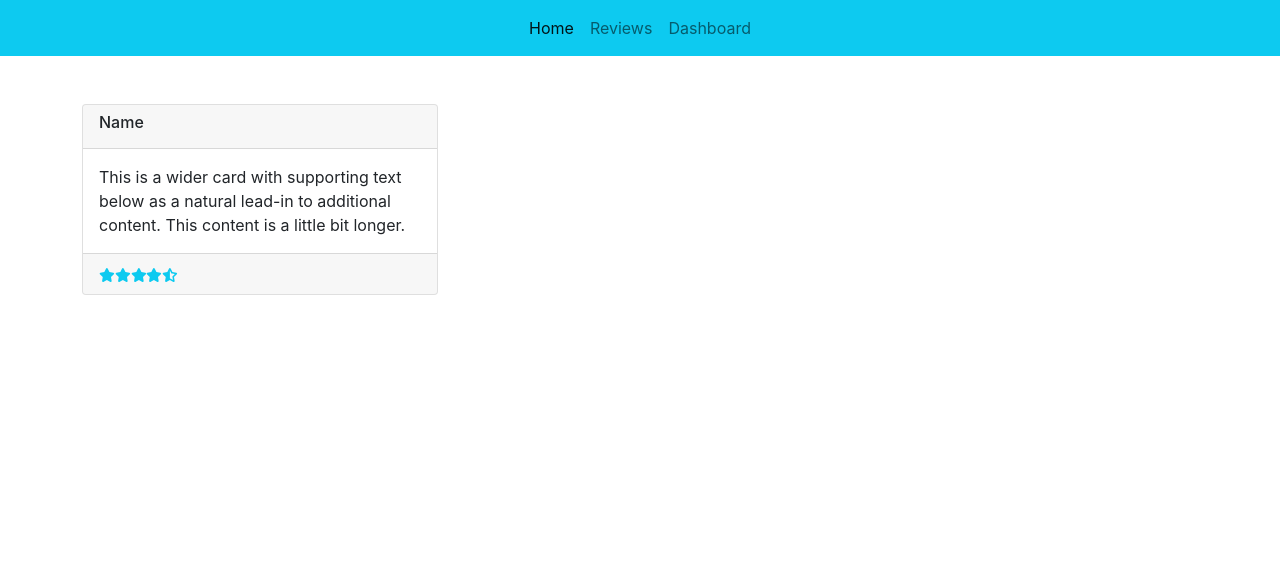
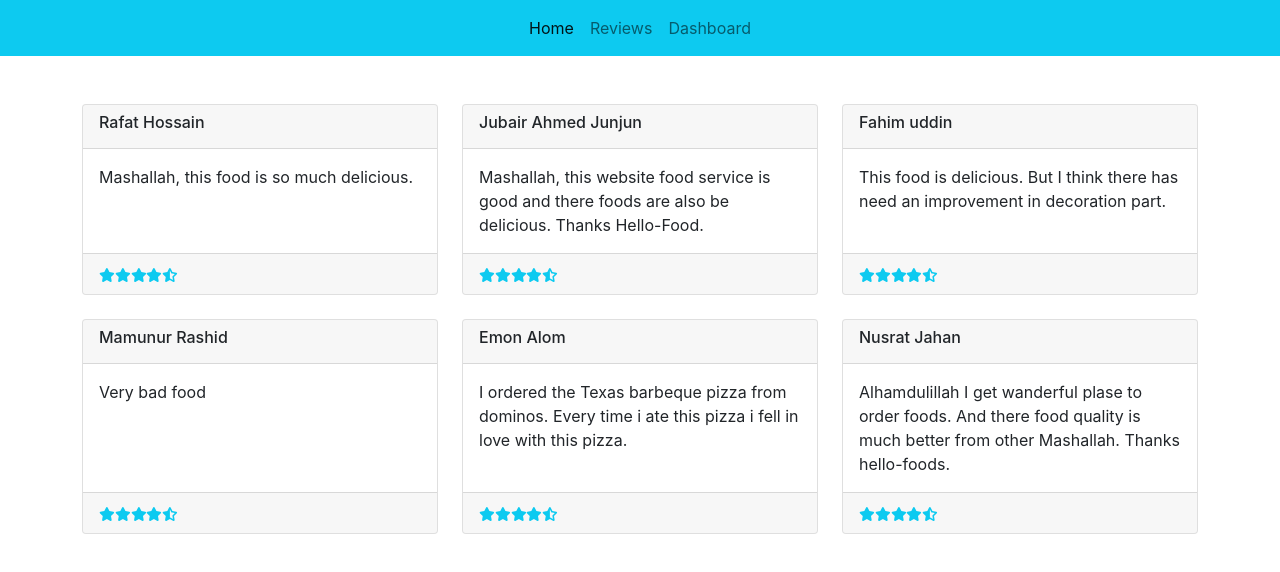
Before and after one commit to Rafat-Web-Developer/hello-foods, a React (Create React App) app: page /reviews in a window 1280 px wide. Shown: the top 572 px of the page. Built offline with nearby package versions, Linux system fonts and the light colour scheme.

Commit message:
Add reviews functionality to show all reviews

```diff
--- /dev/null
+++ b/src/components/Review/Review.js
@@ -0,0 +1,45 @@
+import React from "react";
+import { FontAwesomeIcon } from "@fortawesome/react-fontawesome";
+import { faStar, faStarHalfAlt } from "@fortawesome/free-solid-svg-icons";
+
+const Review = ({ review }) => {
+  const { name, description } = review;
+  return (
+    <div class="col">
+      <div class="card h-100">
+        <div className="card-header">
+          <h6>{name}</h6>
+        </div>
+        <div class="card-body">
+          <p class="card-text">{description}</p>
+        </div>
+        <div class="card-footer">
+          <small class="text-muted">
+            <FontAwesomeIcon
+              icon={faStar}
+              className="text-info"
+            ></FontAwesomeIcon>
+            <FontAwesomeIcon
+              icon={faStar}
+              className="text-info"
+            ></FontAwesomeIcon>
+            <FontAwesomeIcon
+              icon={faStar}
+              className="text-info"
+            ></FontAwesomeIcon>
+            <FontAwesomeIcon
+              icon={faStar}
+              className="text-info"
+            ></FontAwesomeIcon>
+            <FontAwesomeIcon
+              icon={faStarHalfAlt}
+              className="text-info"
+            ></FontAwesomeIcon>
+          </small>
+        </div>
+      </div>
+    </div>
+  );
+};
+
+export default Review;
--- a/src/components/Reviews/Reviews.js
+++ b/src/components/Reviews/Reviews.js
@@ -1,49 +1,16 @@
-import { FontAwesomeIcon } from "@fortawesome/react-fontawesome";
-import { faStar, faStarHalfAlt } from "@fortawesome/free-solid-svg-icons";
 import React from "react";
+import useReviews from "../../hooks/useReviews";
+import Review from "../Review/Review";
 
 const Reviews = () => {
+  const [reviews, setReviews] = useReviews();
+
   return (
     <div className="container mt-5">
       <div class="row row-cols-1 row-cols-md-3 g-4">
-        <div class="col">
-          <div class="card h-100">
-            <div className="card-header">
-              <h6>Name</h6>
-            </div>
-            <div class="card-body">
-              <p class="card-text">
-                This is a wider card with supporting text below as a natural
-                lead-in to additional content. This content is a little bit
-                longer.
-              </p>
-            </div>
-            <div class="card-footer">
-              <small class="text-muted">
-                <FontAwesomeIcon
-                  icon={faStar}
-                  className="text-info"
-                ></FontAwesomeIcon>
-                <FontAwesomeIcon
-                  icon={faStar}
-                  className="text-info"
-                ></FontAwesomeIcon>
-                <FontAwesomeIcon
-                  icon={faStar}
-                  className="text-info"
-                ></FontAwesomeIcon>
-                <FontAwesomeIcon
-                  icon={faStar}
-                  className="text-info"
-                ></FontAwesomeIcon>
-                <FontAwesomeIcon
-                  icon={faStarHalfAlt}
-                  className="text-info"
-                ></FontAwesomeIcon>
-              </small>
-            </div>
-          </div>
-        </div>
+        {reviews.map((review) => (
+          <Review key={review.id} review={review}></Review>
+        ))}
       </div>
     </div>
   );
--- /dev/null
+++ b/src/hooks/useReviews.js
@@ -0,0 +1,14 @@
+import { useEffect, useState } from "react";
+
+const useReviews = () => {
+  const [reviews, setReviews] = useState([]);
+
+  useEffect(() => {
+    fetch("reviews.json")
+      .then((res) => res.json())
+      .then((data) => setReviews(data));
+  }, []);
+
+  return [reviews, setReviews];
+};
+export default useReviews;
```
